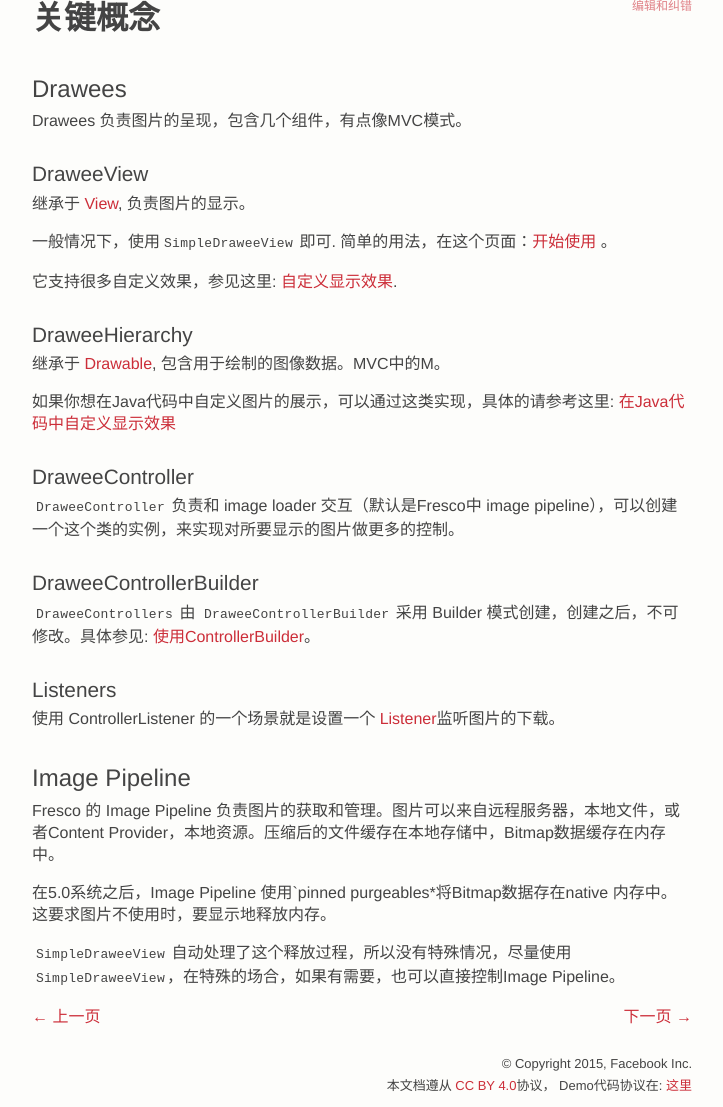
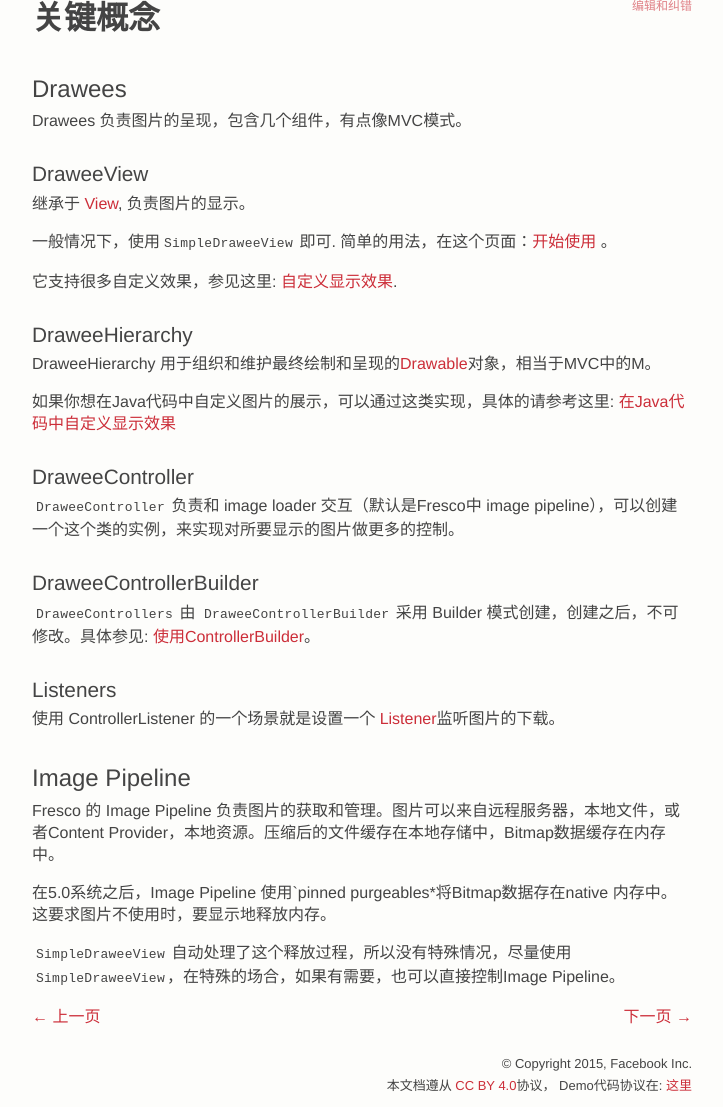
Before and after one commit to liaohuqiu/fresco-docs-cn, a Jekyll site: the page built from docs/00-concepts.md, in a window 1280 px wide and 1281 px high, cut to the strip 174-1281 px from the top of the window. Shown: the whole strip, without its empty margins (408-1131 px from the left). Built offline with Jekyll 4.4.1, drawn with Linux system fonts in a browser that asks for light colours; Markdown is read by kramdown in place of the engine named in the settings.

Commit message:
fix #6, thank you @leveme

```diff
--- a/docs/00-concepts.md
+++ b/docs/00-concepts.md
@@ -21,7 +21,7 @@
 
 ### DraweeHierarchy
 
-继承于 [Drawable](http://developer.android.com/reference/android/widget/Drawable.html), 包含用于绘制的图像数据。MVC中的M。
+DraweeHierarchy 用于组织和维护最终绘制和呈现的[Drawable](http://developer.android.com/reference/android/graphics/drawable/Drawable.html)对象，相当于MVC中的M。
 
 如果你想在Java代码中自定义图片的展示，可以通过这类实现，具体的请参考这里: [在Java代码中自定义显示效果](using-drawees-code.html)
 
```
